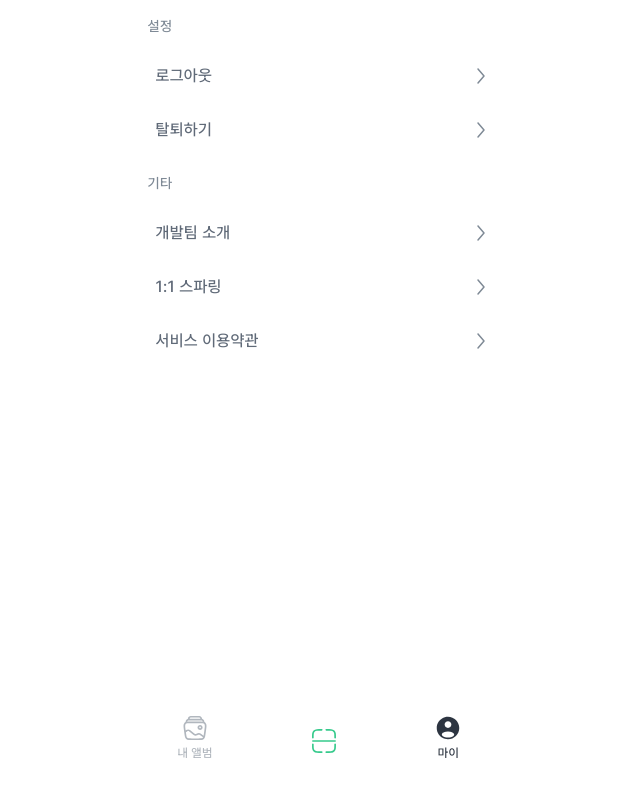
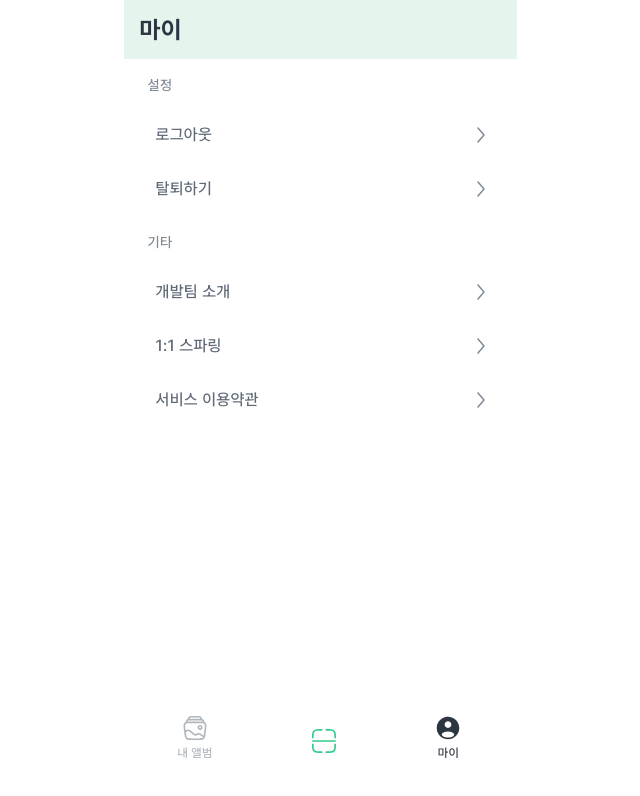
Before and after one commit to YAPP-Github/24th-Web-Team-3-FE, a Next.js app: page /profile in a window 1280 px wide. Shown: the top 796 px of the page, without its empty margins (320-960 px from the left). Built offline with nearby package versions, Linux system fonts and the light colour scheme; no server answers.

Commit message:
feat: 마이페이지 제목 요소 추가

```diff
--- a/src/app/profile/page.tsx
+++ b/src/app/profile/page.tsx
@@ -6,6 +6,9 @@ import ListItem from "./_components/ListItem"
 const ProfilePage = () => {
   return (
     <div className="relative h-dvh w-full">
+      <h1 className="tp-header2-semibold bg-green-200 p-4 py-[14px] text-gray-800">
+        마이
+      </h1>
       <Header />
       <ListItem />
       <BottomBar variant="profile" />
```
